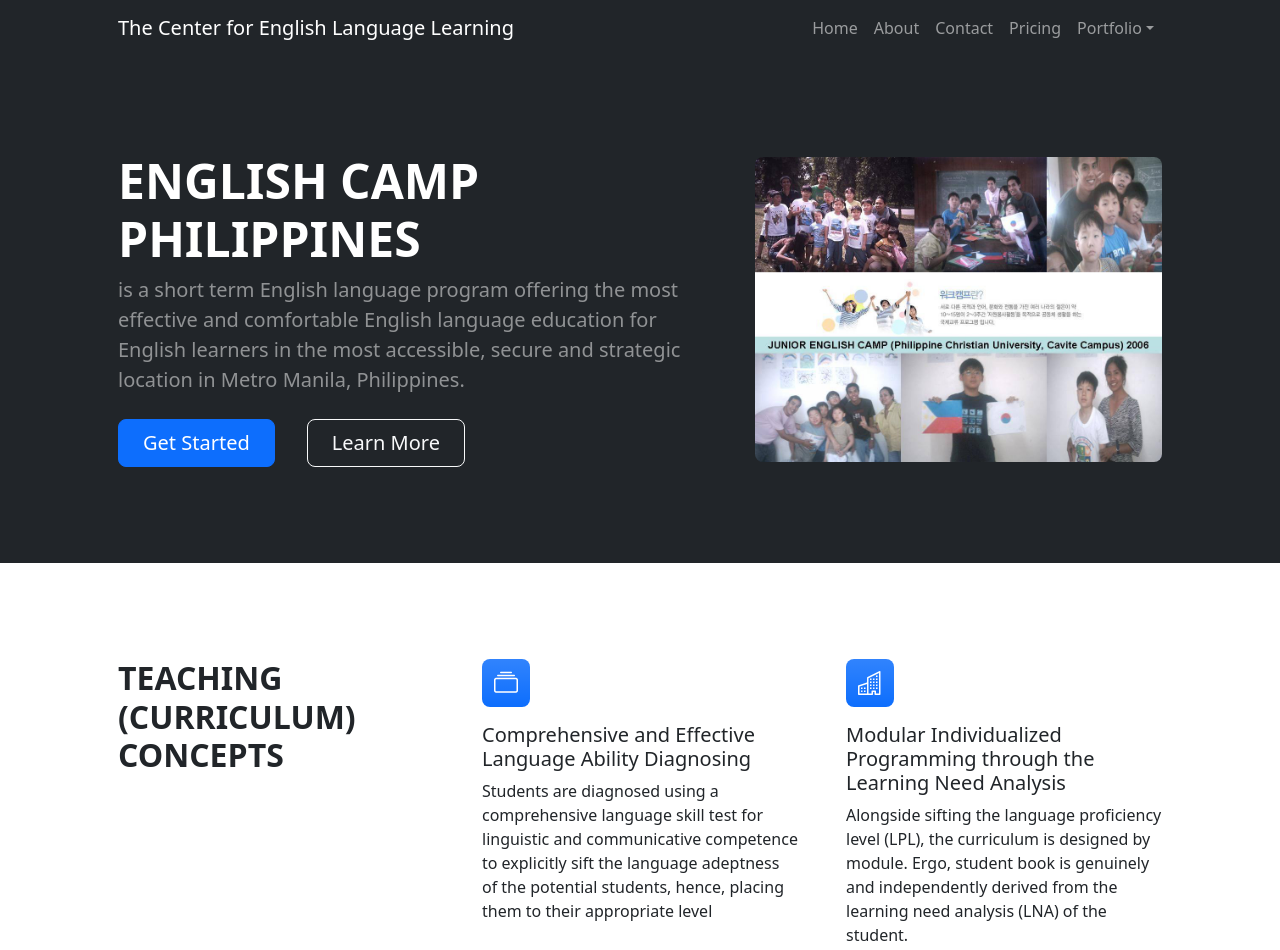
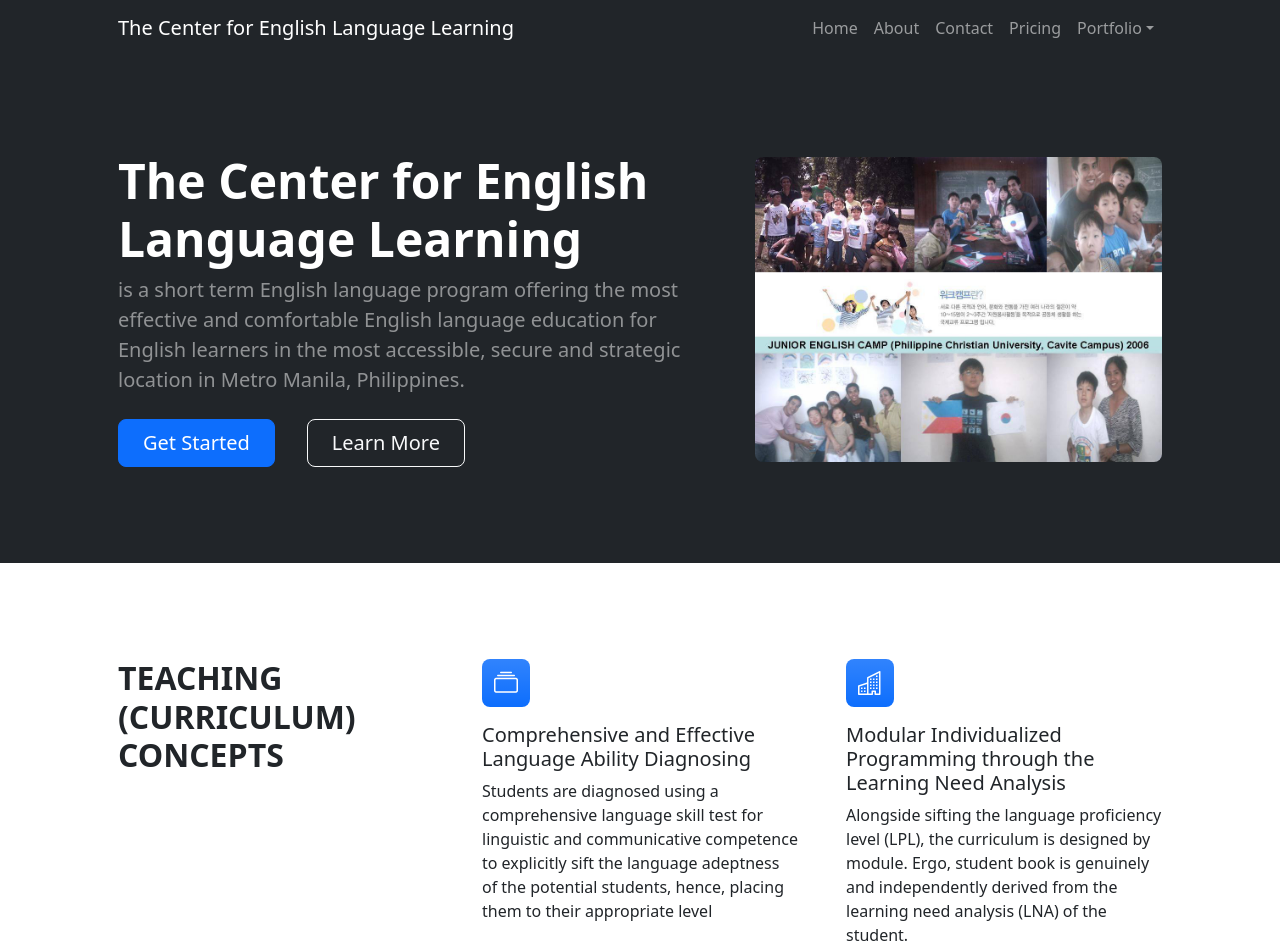
Before and after one commit to Jdelina/teacher, a plain HTML site: page index.html in a window 1280 px wide. Shown: the top 950 px of the page. Drawn offline with nearby package versions, Linux system fonts and the light colour scheme.

Commit message:
Update index.html

```diff
--- a/index.html
+++ b/index.html
@@ -43,7 +43,7 @@
                     <div class="row gx-5 align-items-center justify-content-center">
                         <div class="col-lg-8 col-xl-7 col-xxl-6">
                             <div class="my-5 text-center text-xl-start">
-                                <h1 class="display-5 fw-bolder text-white mb-2">ENGLISH CAMP PHILIPPINES</h1>
+                                <h1 class="display-5 fw-bolder text-white mb-2">The Center for English Language Learning</h1>
                                 <p class="lead fw-normal text-white-50 mb-4">is a short term English language program offering the
                                     most effective and comfortable English language education for English learners in the
                                     most accessible, secure and strategic location in Metro Manila, Philippines.</p>
```
